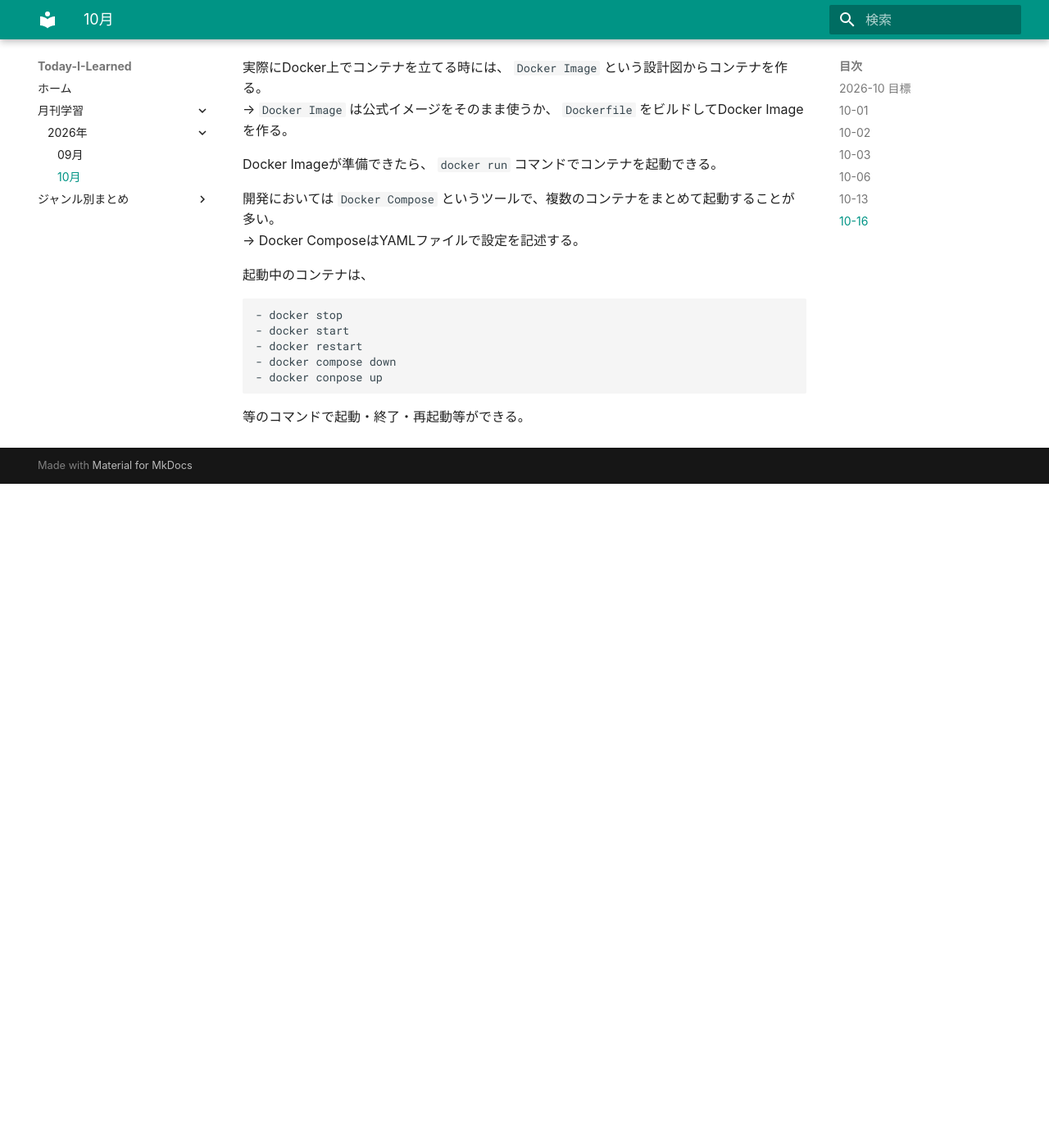
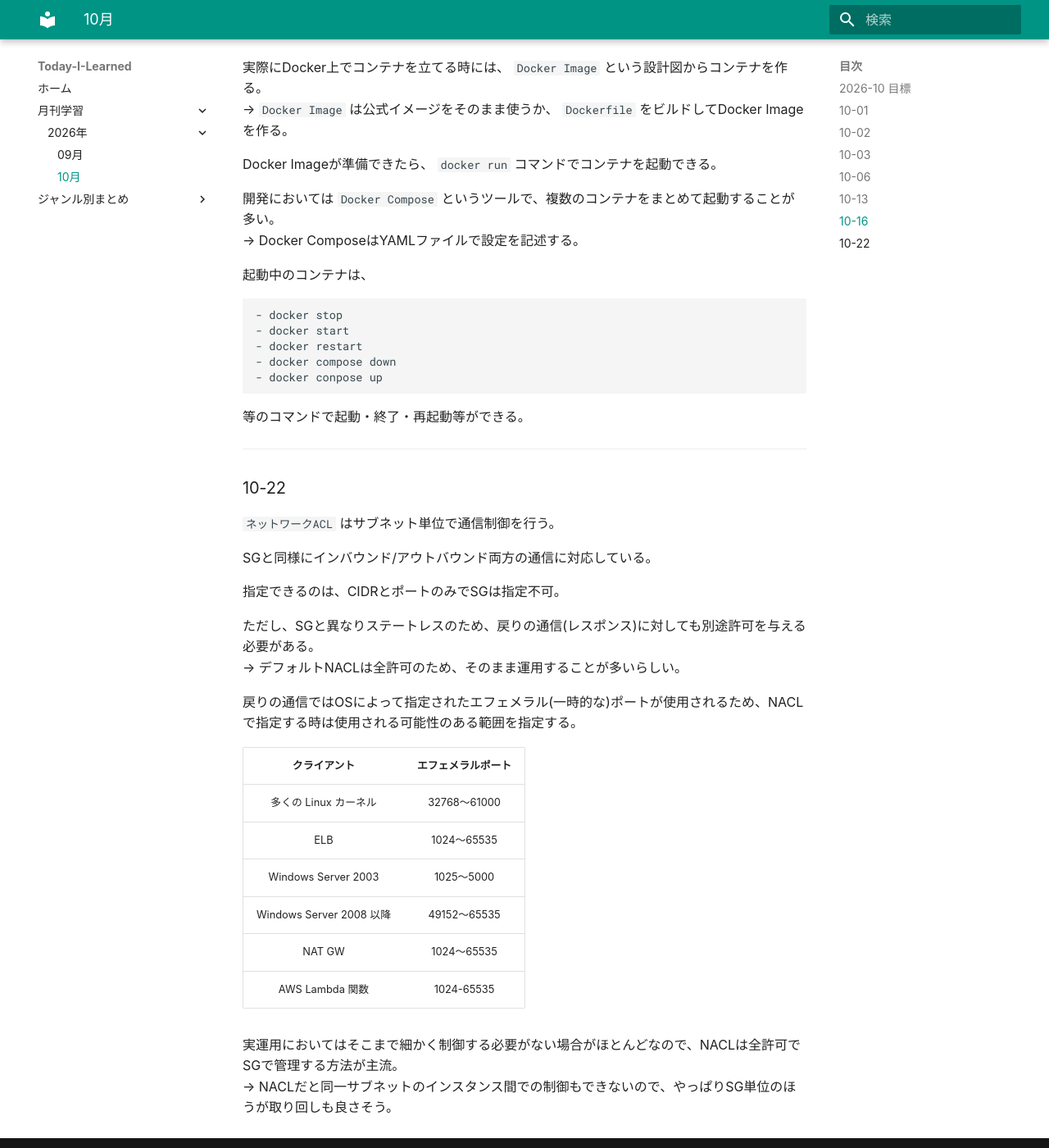
Before and after one commit to wararabesashimi/today-i-learned, an MkDocs documentation site: the page built from docs/2026-10.md, in a window 1280 px wide and 1400 px high, scrolled down 5292 px. Shown: the whole window at 82% size. Built offline with MkDocs 1.6.1 and Material for MkDocs 9.7.7, drawn with Linux system fonts in a browser that asks for light colours; some web fonts are replaced; before the commit the page ends 5882 px from its top, so only the background shows below that.

Commit message:
[add]NACLについて学習した記録を追加

````diff
--- a/docs/2026-10.md
+++ b/docs/2026-10.md
@@ -203,3 +203,30 @@ Docker Imageが準備できたら、 `docker run` コマンドでコンテナを
 ```
 
 等のコマンドで起動・終了・再起動等ができる。
+
+---
+
+### 10-22
+
+`ネットワークACL` はサブネット単位で通信制御を行う。
+
+SGと同様にインバウンド/アウトバウンド両方の通信に対応している。
+
+指定できるのは、CIDRとポートのみでSGは指定不可。
+
+ただし、SGと異なりステートレスのため、戻りの通信(レスポンス)に対しても別途許可を与える必要がある。<br>
+→ デフォルトNACLは全許可のため、そのまま運用することが多いらしい。
+
+戻りの通信ではOSによって指定されたエフェメラル(一時的な)ポートが使用されるため、NACLで指定する時は使用される可能性のある範囲を指定する。
+
+|クライアント|エフェメラルポート|
+|:--:|:--:|
+|多くの Linux カーネル| 32768～61000 |
+|ELB|1024～65535|
+|Windows Server 2003|1025～5000|
+|Windows Server 2008 以降|49152～65535|
+|NAT GW|1024～65535 |
+|AWS Lambda 関数|1024-65535|
+
+実運用においてはそこまで細かく制御する必要がない場合がほとんどなので、NACLは全許可でSGで管理する方法が主流。<br>
+→ NACLだと同一サブネットのインスタンス間での制御もできないので、やっぱりSG単位のほうが取り回しも良さそう。
````
